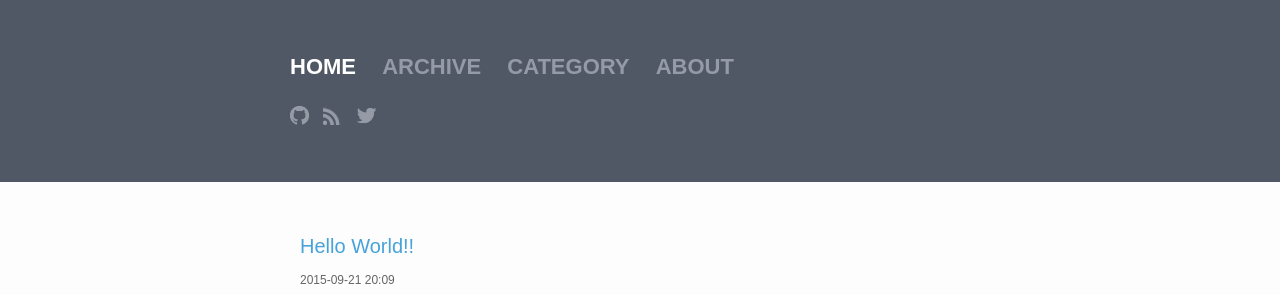
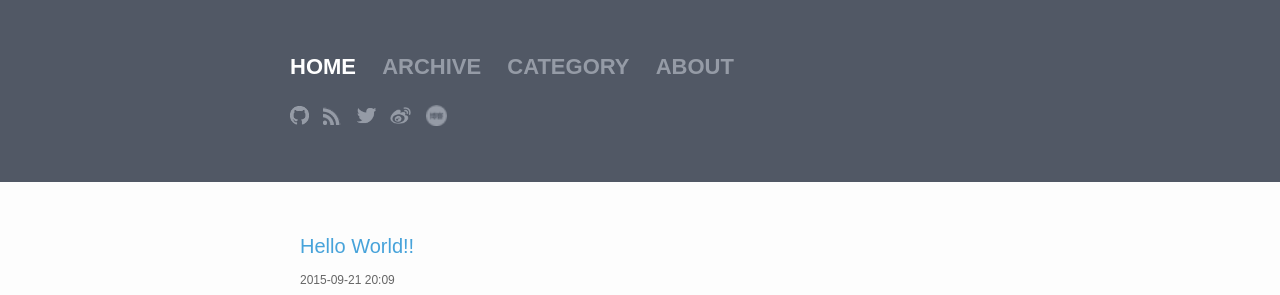
Before and after one commit to maple-yf/maplecumt, a Jekyll site: the page built from index.html, in a window 1280 px wide. Shown: the top 295 px of the page. Built offline with Jekyll 4.4.1, drawn with Linux system fonts in a browser that asks for light colours.

Commit message:
添加微博和博客园连接 修改首页文章标题超链接的下划线为border-bottom，实现加粗效果

```diff
--- a/_includes/header.html
+++ b/_includes/header.html
@@ -63,6 +63,16 @@
 					<img width="19px" height="19px" src="{{ site.baseurl }}/images/twitter.png"/>
 				</a>
 			</li>
+			<li>
+				<a href="https://weibo.com/{{ site.weibo_username }}" title="微博">
+					<img width="21px" height="21px" src="{{ site.baseurl }}/images/weibo.png"/>
+				</a>
+			</li>
+			<li>
+				<a href="http://www.cnblogs.com/{{ site.cnblogs_username }}" title="博客园">
+					<img width="21px" height="21px" src="{{ site.baseurl }}/images/cnblogs.png"/>
+				</a>
+			</li>
 		</ul>
 	</div>
 </header>
--- a/_sass/_layout.scss
+++ b/_sass/_layout.scss
@@ -134,8 +134,12 @@
 .post-list li a {
 	color: #47a3da;
     font-size:20px;
+
 }
-
+.post-list li a:hover{
+    border-bottom: 2px solid #47a3da;
+    text-decoration:none;
+}
 #line {
 	opacity: 0.1;
 	color: #000;
```
Also changed, not shown: images/cnblogs.png (added), images/weibo.png (added).
